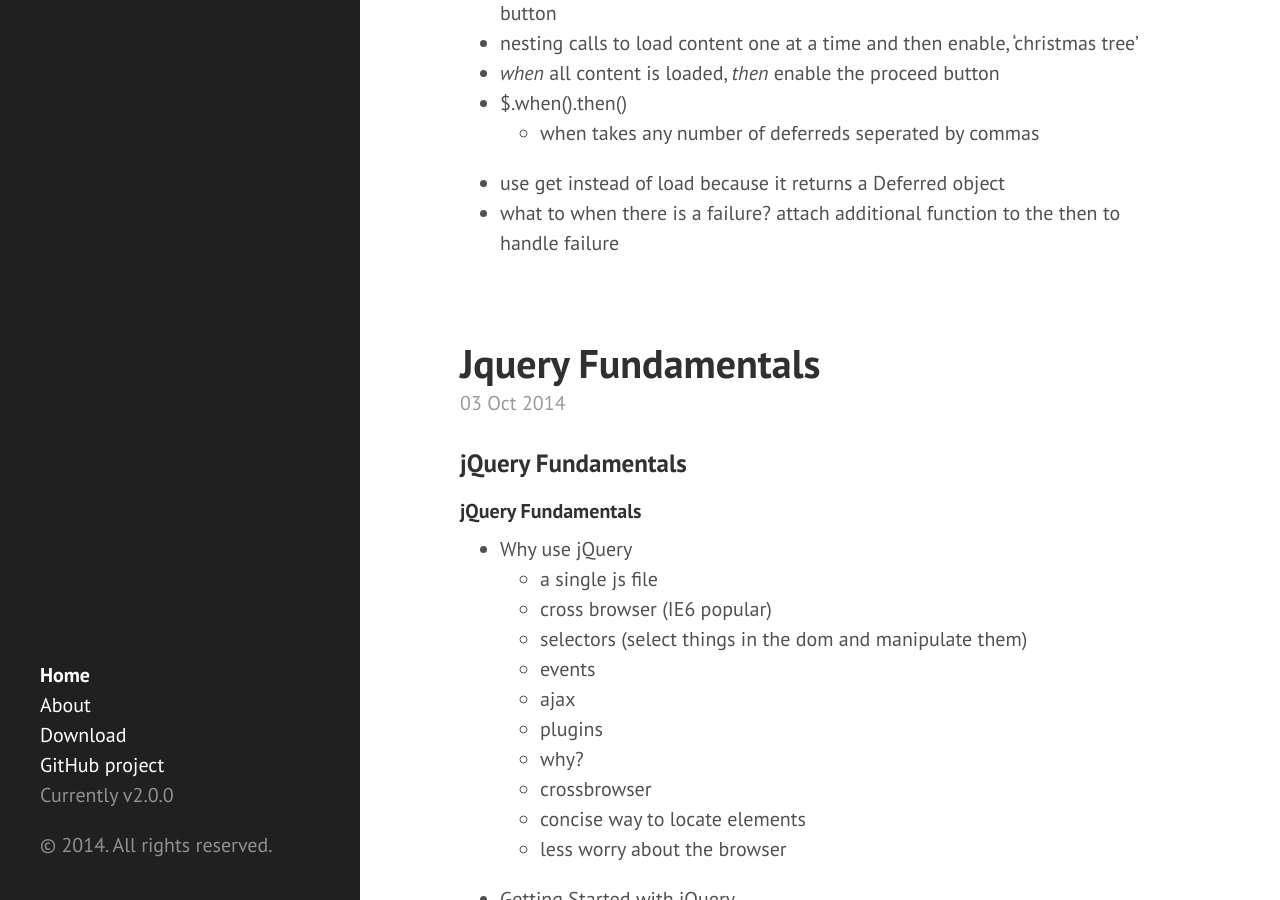
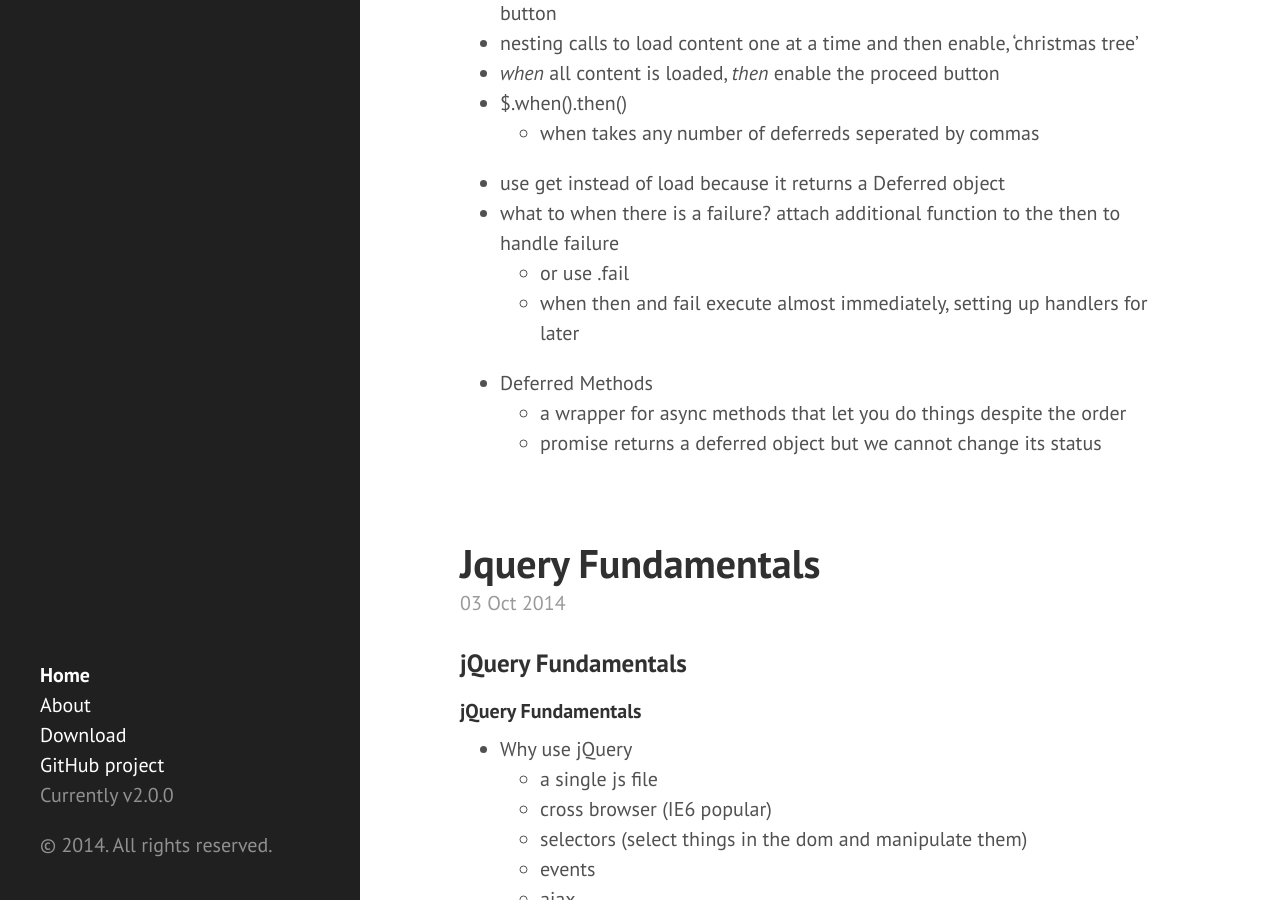
Before and after one commit to eneiand/eneiand.github.io, a Jekyll site: the page built from index.html, in a window 1280 px wide and 900 px high, scrolled down 3789 px. Built offline with Jekyll 4.4.1, drawn with Linux system fonts in a browser that asks for light colours; Markdown is read by kramdown in place of the engine named in the settings; the list of posts is cut into pages by our own code.

Commit message:
Update 2014-10-09-advanced-javascript-and-jQuery.md

```diff
--- a/_posts/2014-10-09-advanced-javascript-and-jQuery.md
+++ b/_posts/2014-10-09-advanced-javascript-and-jQuery.md
@@ -103,3 +103,8 @@ Deferreds are an alternate to callbacks
   * when takes any number of deferreds seperated by commas
 * use get instead of load because it returns a Deferred object
 * what to when there is a failure? attach additional function to the then to handle failure
+  * or use .fail
+  * when then and fail execute almost immediately, setting up handlers for later
+* Deferred Methods
+  * a wrapper for async methods that let you do things despite the order
+  * promise returns a deferred object but we cannot change its status
```
